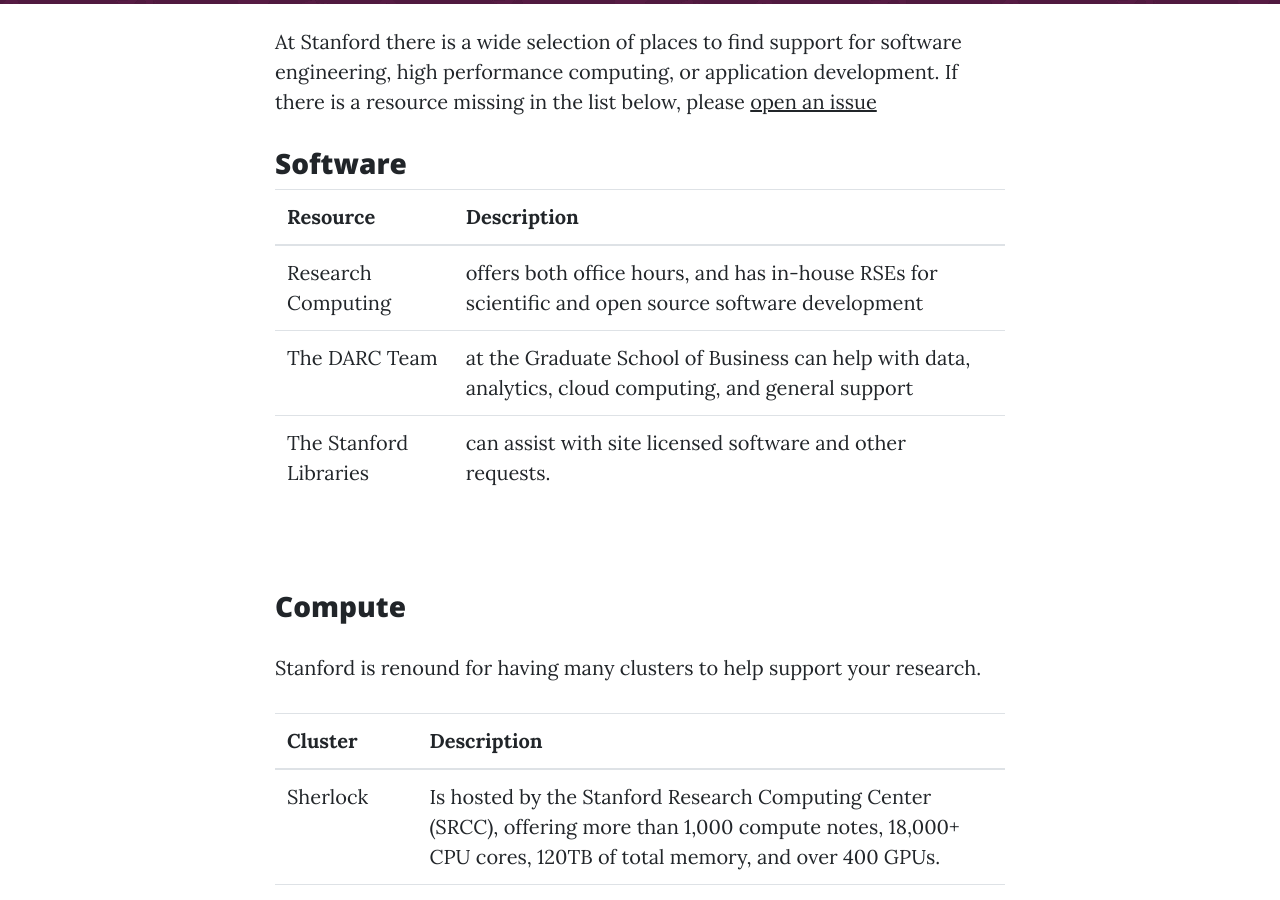
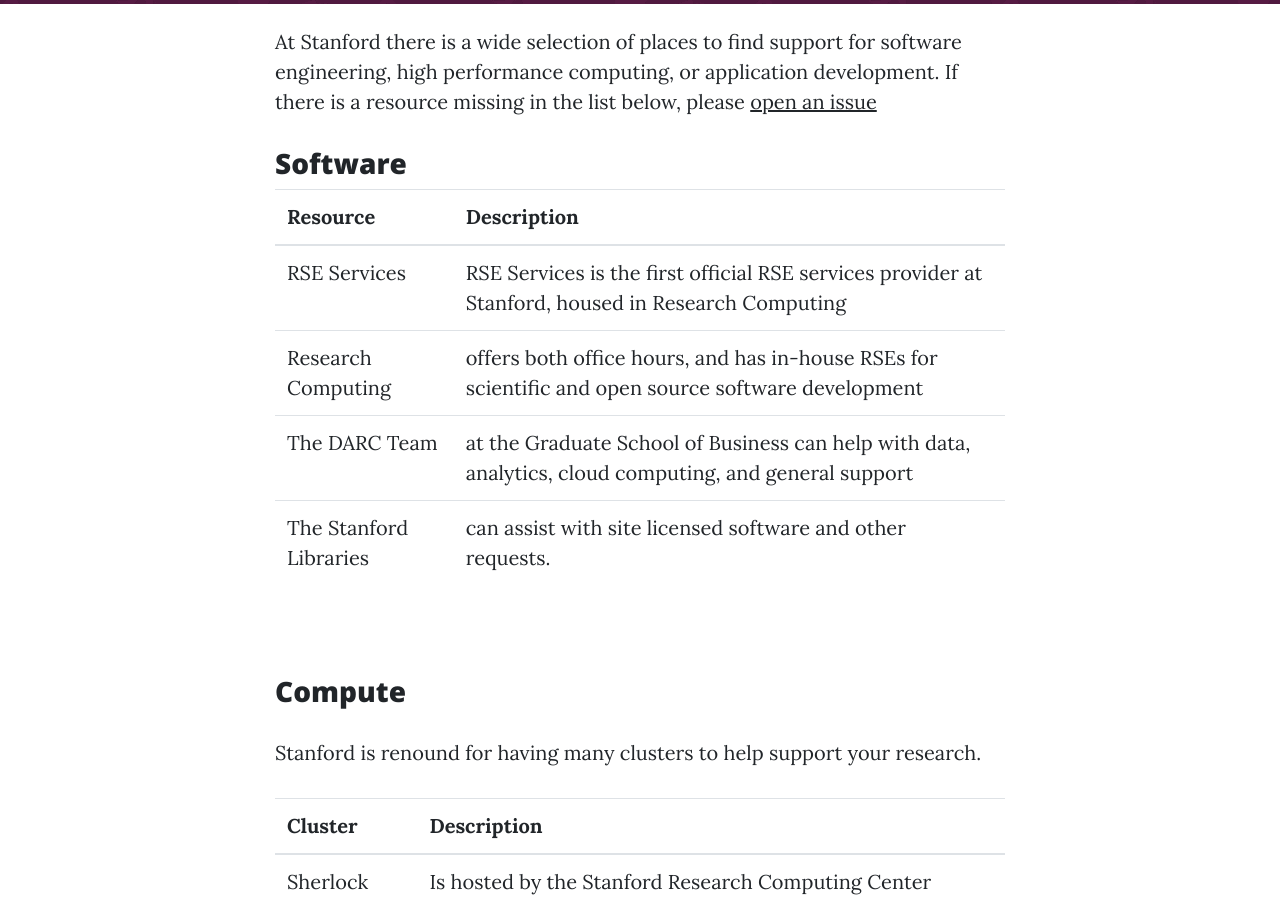
Before and after one commit to vsoch/community-stanford, a Jekyll site: the page built from pages/support.md, in a window 1280 px wide and 900 px high, scrolled down 309 px. Built offline with Jekyll 4.4.1, drawn with Linux system fonts in a browser that asks for light colours; nearby versions of some CDN libraries.

Commit message:
add link to rse services
Signed-off-by: Vanessa Sochat <vsochat@stanford.edu>

```diff
--- a/pages/support.md
+++ b/pages/support.md
@@ -13,6 +13,7 @@
 {: .table.table-responsive}
 | Resource | Description |
 | :------ |:----------- |
+| [RSE Services](https://stanford-rc.github.io/rse-services/) | RSE Services is the first official RSE services provider at Stanford, housed in Research Computing |
 | [Research Computing](https://srcc.stanford.edu) | offers both office hours, and has in-house RSEs for scientific and open source software development |
 | [The DARC Team](https://sites.google.com/a/stanford.edu/rcpedia/the-team) | at the Graduate School of Business can help with data, analytics, cloud computing, and general support|
 | [The Stanford Libraries](https://library.stanford.edu/science/software) | can assist with site licensed software and other requests. |
```
